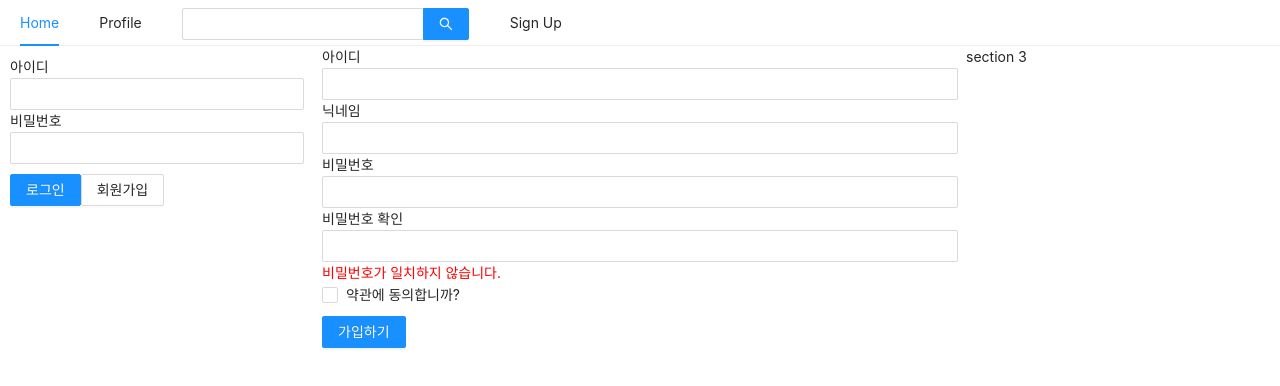
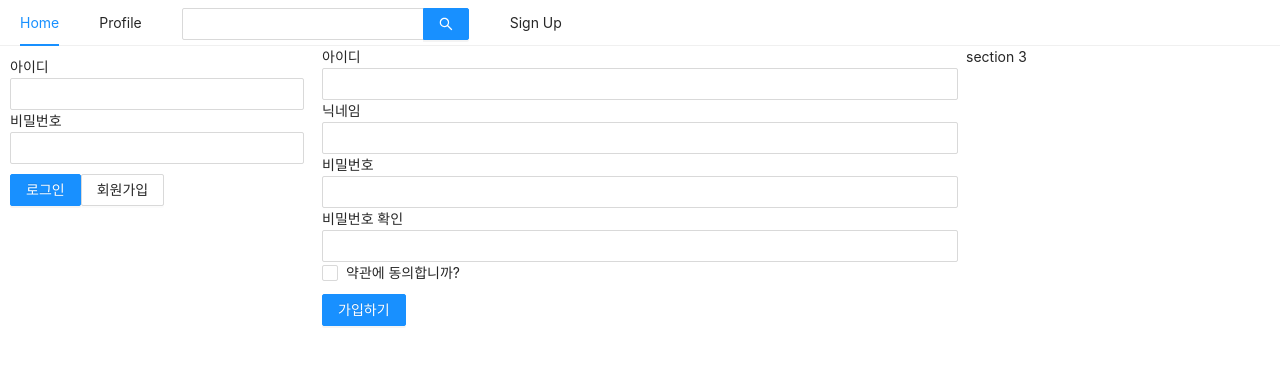
Before and after one commit to chaneesong/react-nodebird, a Next.js app in the folder prepare/: page /signup in a window 1280 px wide. Shown: the top 386 px of the page. Built offline with nearby package versions, Linux system fonts and the light colour scheme.

Commit message:
fix: 비밀번호가 일치해도 오류 메시지가 출력되는 현상 수정

```diff
--- a/prepare/pages/signup.js
+++ b/prepare/pages/signup.js
@@ -19,11 +19,10 @@ const Signup = () => {
   const [passwordError, setPasswordError] = useState(false);
   const onChangePasswordCheck = useCallback(
     (e) => {
-      console.log(e.target.value === password);
+      setPasswordError(e.target.value !== password);
       setPasswordCheck(e.target.value);
-      setPasswordError(e.target.value === password);
     },
-    [password, passwordCheck]
+    [password]
   );
 
   const [term, setTerm] = useState('');
@@ -82,7 +81,7 @@ const Signup = () => {
             required
             onChange={onChangePasswordCheck}
           />
-          {!passwordError && (
+          {passwordError && (
             <ErrorMessage>비밀번호가 일치하지 않습니다.</ErrorMessage>
           )}
         </div>
```
